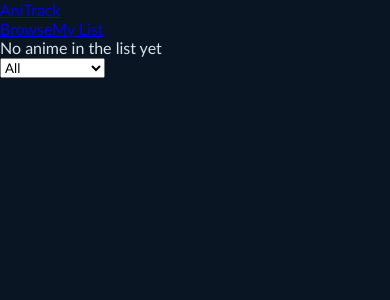
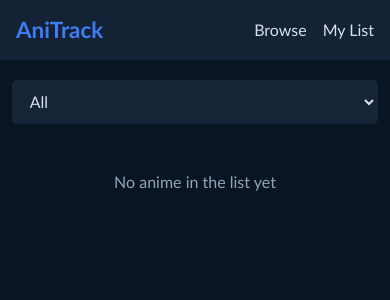
Before and after one commit to jfcaabaydev/anime-search-react, a React (Vite) app: page /mylist in a window 390 px wide. Shown: the top 300 px of the page. Built offline with nearby package versions, Linux system fonts and the light colour scheme.

Commit message:
Add css for Header MyListPage

```diff
--- /dev/null
+++ b/src/components/Header.css
@@ -0,0 +1,47 @@
+.header-container {
+  display: flex;
+  align-items: center;
+  justify-content: space-between;
+  gap: 1rem;
+  padding: 1rem 2rem;
+  background-color: var(--header-bg);
+  border-bottom: 1px solid var(--control-bg);
+}
+
+.header-container > a {
+  color: var(--accent);
+  font-size: 1.4rem;
+  font-weight: 700;
+  text-decoration: none;
+}
+
+.header-container nav {
+  display: flex;
+  align-items: center;
+  gap: 1.5rem;
+}
+
+.header-container nav a {
+  color: var(--text-main);
+  text-decoration: none;
+  transition: color 150ms ease;
+}
+
+.header-container nav a:hover {
+  color: var(--accent);
+}
+
+.header-container a:focus-visible {
+  outline: 2px solid var(--accent);
+  outline-offset: 4px;
+}
+
+@media (max-width: 480px) {
+  .header-container {
+    padding: 1rem;
+  }
+
+  .header-container nav {
+    gap: 1rem;
+  }
+}
--- a/src/components/Header.jsx
+++ b/src/components/Header.jsx
@@ -1,8 +1,9 @@
 import { Link } from "react-router-dom";
+import "./Header.css"
 
 function Header() {
   return (
-    <header>
+    <header className="header-container">
       <Link to="/">AniTrack</Link>
       <nav>
         <Link to="/">Browse</Link>
--- a/src/pages/DetailPage.css
+++ b/src/pages/DetailPage.css
@@ -9,6 +9,7 @@
   margin-bottom: 1rem;
   color: var(--text-muted);
   text-decoration: none;
+  transition: color 150ms ease;
 }
 
 .detail-back:hover {
--- /dev/null
+++ b/src/pages/MyListPage.css
@@ -0,0 +1,130 @@
+.watchlist-container {
+  max-width: 1200px;
+  margin: 0 auto;
+  padding: 2rem 1rem;
+}
+
+.watchlist-filter {
+  display: flex;
+  justify-content: flex-end;
+  margin-bottom: 1rem;
+}
+
+.watchlist-grid {
+  display: grid;
+  grid-template-columns: repeat(5, minmax(0, 1fr));
+  gap: 1rem;
+  align-items: stretch;
+}
+
+.watchlist-card {
+  display: flex;
+  flex-direction: column;
+  justify-content: space-between;
+  gap: 1rem;
+  padding: 1rem;
+  background-color: var(--header-bg);
+  border: 1px solid var(--control-bg);
+}
+
+.watchlist-card > div:first-child {
+  display: flex;
+  flex-direction: column;
+  gap: 0.75rem;
+}
+
+.watchlist-card img {
+  display: block;
+  width: 100%;
+  aspect-ratio: 3/4;
+  object-fit: cover;
+  border-radius: 4px;
+}
+
+.watchlist-card p {
+  color: var(--text-main);
+  font-size: 1rem;
+  line-height: 1.4;
+  overflow-wrap: anywhere;
+}
+
+.watchlist-card > div:last-child {
+  display: flex;
+  flex-direction: column;
+  gap: 0.6rem;
+}
+
+.watchlist-card button,
+.watchlist-card select {
+  width: 100%;
+  min-height: 42px;
+  padding: 0.65rem 0.8rem;
+  border: 1px solid var(--control-bg);
+  border-radius: 5px;
+  font: inherit;
+}
+
+.watchlist-card select,
+.filter-feature {
+  background-color: var(--control-bg);
+  color: var(--text-main);
+  cursor: pointer;
+}
+
+.watchlist-card button {
+  border-color: var(--accent);
+  background-color: var(--accent);
+  color: white;
+  cursor: pointer;
+  transition: filter 150ms ease;
+}
+
+.watchlist-card button:hover {
+  filter: brightness(1.1);
+}
+
+.watchlist-card select:focus-visible,
+.filter-feature:focus-visible {
+  outline: 2px solid var(--accent);
+  outline-offset: 2px;
+}
+
+.filter-feature {
+  padding: 0.65rem 0.8rem;
+  border: 1px solid var(--control-bg);
+  border-radius: 5px;
+  font: inherit;
+}
+
+.empty-watchlist {
+  grid-column: 1 / -1;
+  padding: 2rem 1rem;
+  color: var(--text-muted);
+  text-align: center;
+}
+
+@media (max-width: 480px) {
+  .watchlist-container {
+    padding: 1.25rem 0.75rem;
+  }
+
+  .watchlist-filter {
+    justify-content: stretch;
+  }
+
+  .filter-feature {
+    width: 100%;
+  }
+}
+
+@media (max-width: 900px) {
+  .watchlist-grid {
+    grid-template-columns: repeat(3, minmax(0, 1fr));
+  }
+}
+
+@media (max-width: 600px) {
+  .watchlist-grid {
+    grid-template-columns: repeat(2, minmax(0, 1fr));
+  }
+}
--- a/src/pages/MyListPage.jsx
+++ b/src/pages/MyListPage.jsx
@@ -1,5 +1,6 @@
 import { useState } from "react";
 import { useWatchList } from "../context/useWatchList";
+import "./MyListPage.css";
 
 function MyListPage() {
   const {
@@ -18,16 +19,14 @@ function MyListPage() {
   });
 
 
-
-  if (!watchList) {
-    return <div>No anime is in Watch List</div>;
-  }
-
   return (
-    <div>
-      {filteredList.length === 0 && <p>No anime in the list yet</p>}
-      <div>
-        <select value={filter} onChange={(e) => setFilter(e.target.value)}>
+    <div className="watchlist-container">
+      <div className="watchlist-filter">
+        <select
+          className="filter-feature"
+          value={filter}
+          onChange={(e) => setFilter(e.target.value)}
+        >
           <option value="All">All</option>
           <option value="Plan to Watch">Plan to Watch</option>
           <option value="Watching">Watching</option>
@@ -36,8 +35,12 @@ function MyListPage() {
         </select>
       </div>
 
+      <div className="watchlist-grid">
+        {filteredList.length === 0 && (
+          <p className="empty-watchlist">No anime in the list yet</p>
+        )}
         {filteredList.map((anime) => (
-        <div className="watchlist-anime-card">
+          <div key={anime.id} className="watchlist-card">
             <div>
               <img src={anime.image} alt={anime.title} />
               <p>{anime.title}</p>
@@ -75,6 +78,7 @@ function MyListPage() {
           </div>
         ))}
       </div>
+    </div>
   );
 }
 
```
Lines whose indentation alone changed are shown as unchanged.
